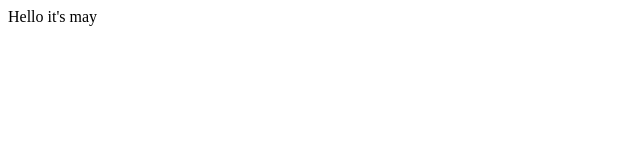
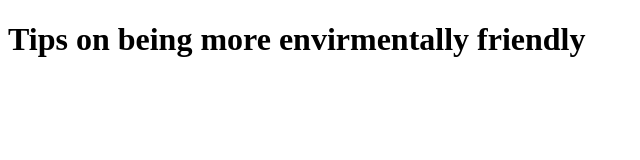
Before and after one commit to mayhopkins/hello_world, a plain HTML site: page index.html in a window 1280 px wide. Shown: the whole page, without its empty margins (0-640 px from the left). Drawn offline with Linux system fonts and the light colour scheme.

Commit message:
Update index.html

```diff
--- a/index.html
+++ b/index.html
@@ -1,3 +1,9 @@
+<!DOCTYPE html>
 <html>
-  Hello it's may
+<head>
+	<title>Be More Green!</title>
+</head>
+<body>
+<h1 class="center">Tips on being more envirmentally friendly</h1>
+</body>
 </html>
```
